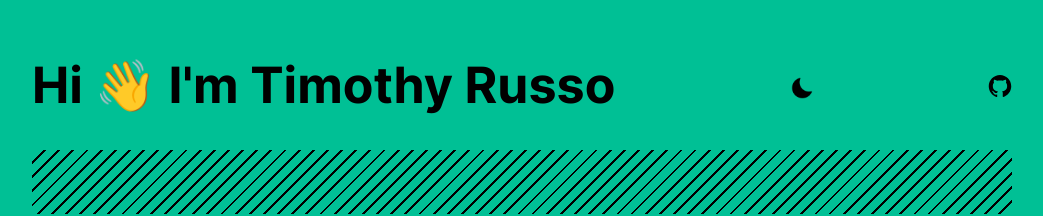
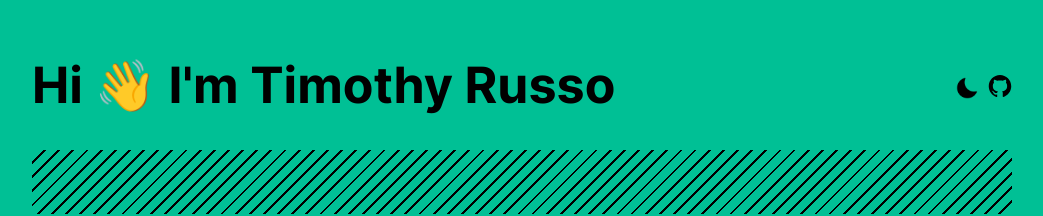
Before and after one commit to timothyrusso/personal-website, a React (Create React App) app: page / in a window 1280 px wide. Shown: the top 216 px of the page, without its empty margins (118-1161 px from the left). Built offline with nearby package versions, Linux system fonts and the light colour scheme.

Commit message:
feat: style the navbar icons layout

```diff
--- a/src/components/navbar/navbar.component.tsx
+++ b/src/components/navbar/navbar.component.tsx
@@ -13,10 +13,15 @@
   return (
     <Navbar>
       <TitleComponent />
-      <DarkModeButtonComponent />
-      <IconLink href="https://github.com/timothyrusso" target="_blank">
-        <img src={darkMode ? GitHubLogoDark : GitHubLogo} alt="GitHub logo" />
-      </IconLink>
+      <div style={{ display: 'flex' }}>
+        <DarkModeButtonComponent />
+        <IconLink
+          href="https://github.com/timothyrusso/personal-website"
+          target="_blank"
+        >
+          <img src={darkMode ? GitHubLogoDark : GitHubLogo} alt="GitHub logo" />
+        </IconLink>
+      </div>
     </Navbar>
   );
 };
--- a/src/components/projects/projects.style.tsx
+++ b/src/components/projects/projects.style.tsx
@@ -38,6 +38,7 @@
 export const IconLink = styled.a`
   align-self: center;
   margin-top: 25px;
+  margin-left: 10px;
   &:hover {
     cursor: pointer;
   }
```
